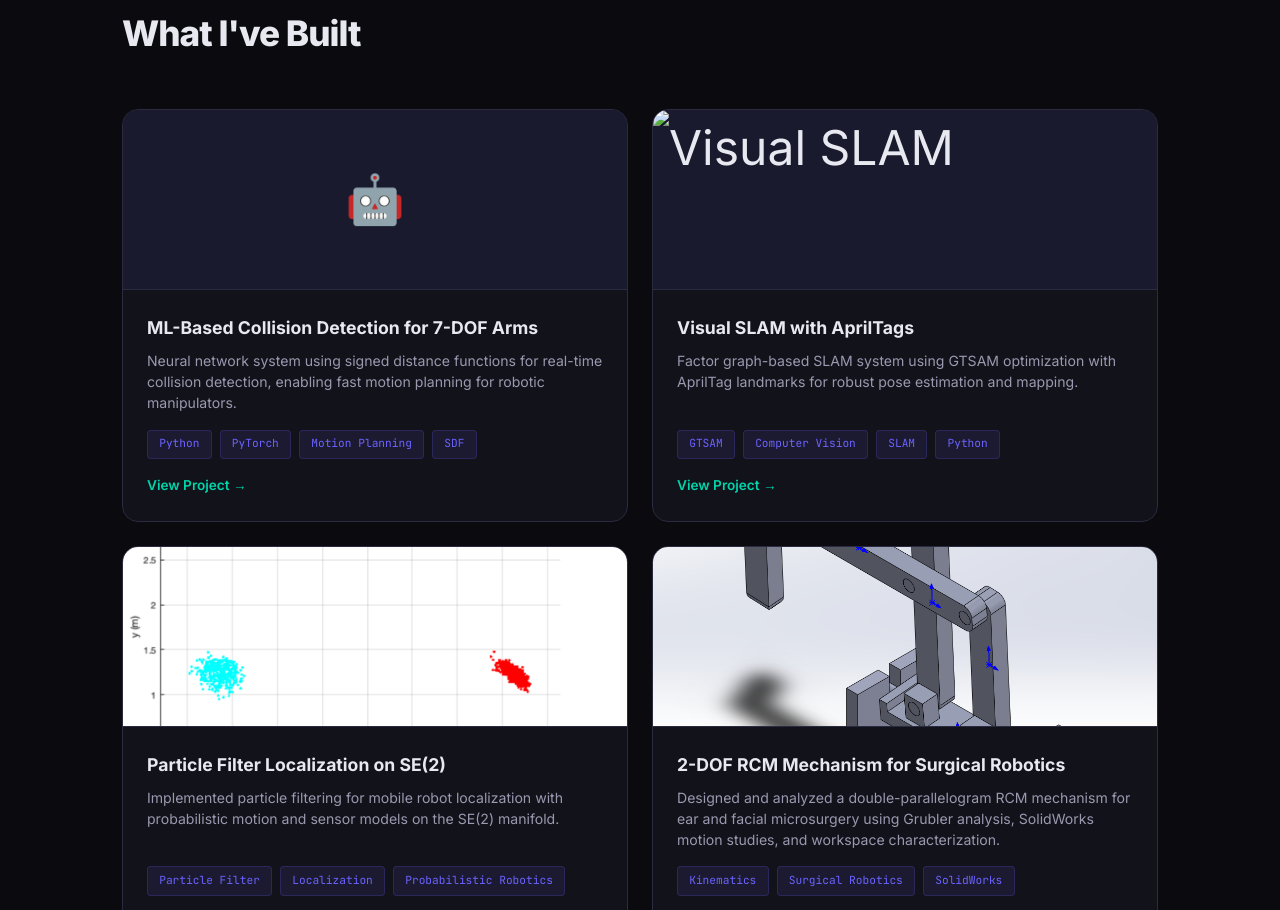
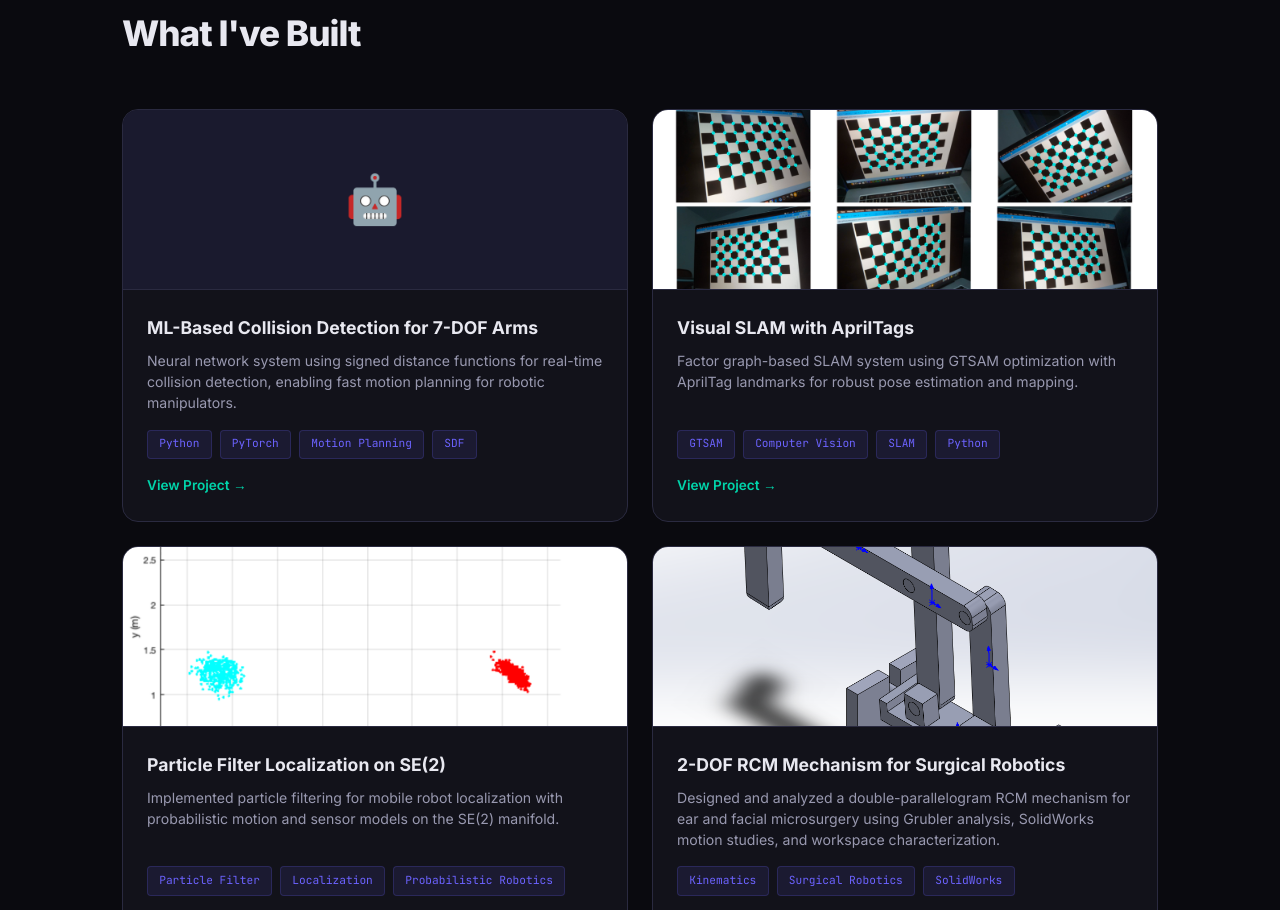
Before and after one commit to chawla-ya/chawla-ya.github.io, a plain HTML site: page index.html in a window 1280 px wide. Shown: the part 2333-3243 px from the top of the page. Drawn offline with Linux system fonts and the light colour scheme.

Commit message:
Fixed Visual slam Card image'

```diff
--- a/index.html
+++ b/index.html
@@ -193,7 +193,7 @@
     </a>
 
     <a href="projects/visual-slam.html" target="_blank" class="project-card">
-      <div class="card-thumb"><img src="images/camera_calibration.png" alt="Visual SLAM"></div>
+      <div class="card-thumb"><img src="images/camera-calibration.png" alt="Visual SLAM"></div>
       <div class="card-body">
         <h3>Visual SLAM with AprilTags</h3>
         <p>Factor graph-based SLAM system using GTSAM optimization with AprilTag landmarks for robust pose estimation and mapping.</p>
```
